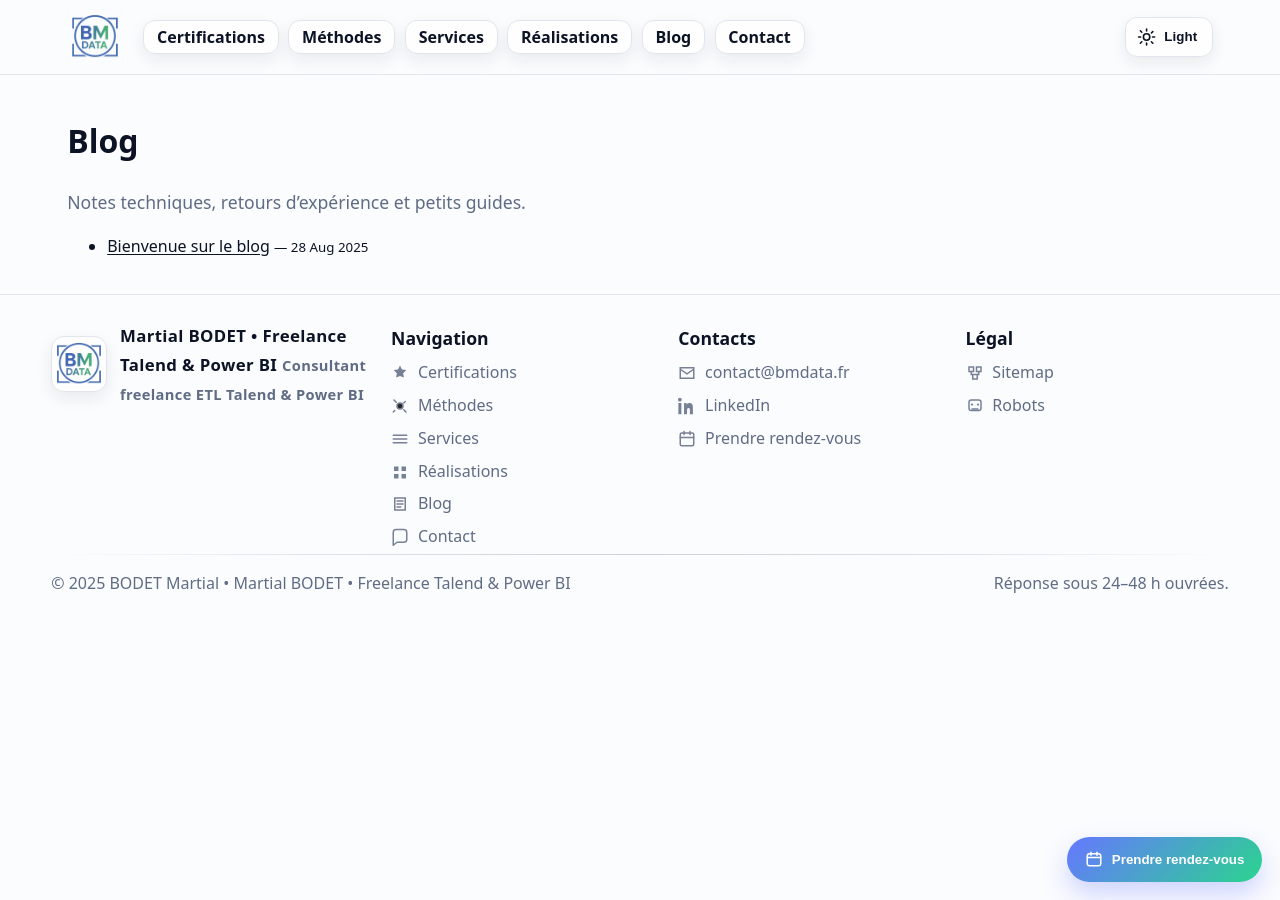
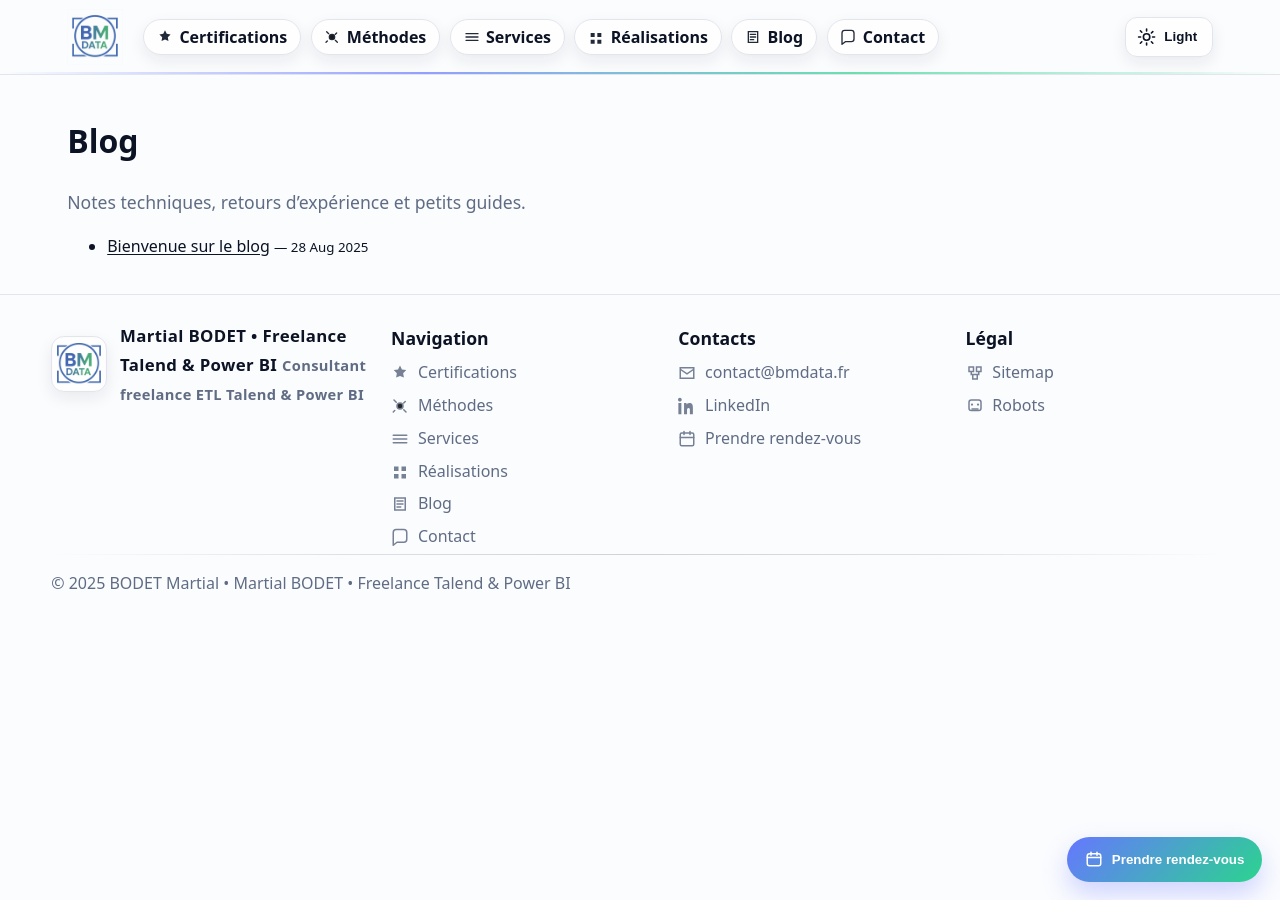
Before and after one commit to mbodetdata/mbodetdata.github.io, a Jekyll site: the page built from blog.md, in a window 1280 px wide. Built offline with Jekyll 4.4.1, drawn with Linux system fonts in a browser that asks for light colours; a script that is not in the unit is left out.

Commit message:
Maj Footer/Header

```diff
--- a/_includes/footer.html
+++ b/_includes/footer.html
@@ -95,7 +95,6 @@
 
     <div class="footer-meta">
       <p class="footer-copy">© {{ site.time | date: '%Y' }} <span itemprop="copyrightHolder">{{ site.author.name }}</span> • {{ site.title }}</p>
-      <p class="footer-note muted">Réponse sous 24–48&nbsp;h ouvrées.</p>
     </div>
   </div>
 
--- a/_includes/header.html
+++ b/_includes/header.html
@@ -29,28 +29,46 @@
       <ul class="nav-inline" role="list">
         <li>
           <a class="chip" href="{{ '/#certifications' | relative_url }}" itemprop="url"
-             aria-label="Aller à la section certifications">Certifications</a>
+             aria-label="Aller à la section certifications">
+            <svg class="ni" viewBox="0 0 24 24" aria-hidden="true"><path d="M12 2l2.6 5.3 5.8.8-4.2 4.1 1 5.8L12 15.9 6.8 18l1-5.8-4.2-4.1 5.8-.8L12 2z" fill="currentColor"/></svg>
+            Certifications
+          </a>
         </li>
         <li>
           <a class="chip" href="{{ '/#methodes' | relative_url }}" itemprop="url"
-             aria-label="Aller à la section Méthodes">Méthodes</a>
+             aria-label="Aller à la section Méthodes">
+            <svg class="ni" viewBox="0 0 24 24" aria-hidden="true"><path d="M19 6l-2 2M5 18l-2 2M12 8a4 4 0 1 0 0 8 4 4 0 0 0 0-8zm8 12-3-3M7 7 4 4" stroke="currentColor" stroke-width="2" stroke-linecap="round"/></svg>
+            Méthodes
+          </a>
         </li>
         <li>
           <a class="chip" href="{{ '/#services' | relative_url }}" itemprop="url"
-             aria-label="Aller à la section Services">Services</a>
+             aria-label="Aller à la section Services">
+            <svg class="ni" viewBox="0 0 24 24" aria-hidden="true"><path d="M3 7h18M3 12h18M3 17h18" stroke="currentColor" stroke-width="2" stroke-linecap="round"/></svg>
+            Services
+          </a>
         </li>
         <li>
           <a class="chip" href="{{ '/#realisation' | relative_url }}" itemprop="url"
-             aria-label="Aller à la section Réalisations">Réalisations</a>
+             aria-label="Aller à la section Réalisations">
+            <svg class="ni" viewBox="0 0 24 24" aria-hidden="true"><path d="M4 6h6v6H4zM14 6h6v6h-6zM4 16h6v6H4zM14 16h6v6h-6z" fill="currentColor"/></svg>
+            Réalisations
+          </a>
         </li>
         <li>
           <a class="chip" href="{{ '/blog/' | relative_url }}" itemprop="url"
              {% if page.url contains '/blog/' %}aria-current="page"{% endif %}
-             aria-label="Aller au blog">Blog</a>
+             aria-label="Aller au blog">
+            <svg class="ni" viewBox="0 0 24 24" aria-hidden="true"><path d="M5 4h14v16H5z" stroke="currentColor" stroke-width="2" fill="none"/><path d="M8 8h8M8 12h8M8 16h5" stroke="currentColor" stroke-width="2" stroke-linecap="round"/></svg>
+            Blog
+          </a>
         </li>
         <li>
           <a class="chip" href="{{ '/#contact' | relative_url }}" itemprop="url"
-             aria-label="Aller à la section Contact">Contact</a>
+             aria-label="Aller à la section Contact">
+            <svg class="ni" viewBox="0 0 24 24" aria-hidden="true"><path d="M21 15a4 4 0 0 1-4 4H8l-5 4V6a4 4 0 0 1 4-4h10a4 4 0 0 1 4 4z" fill="none" stroke="currentColor" stroke-width="2" stroke-linejoin="round"/></svg>
+            Contact
+          </a>
         </li>
         <!-- CTA supprimé : remplacé par le bouton flottant Cal.com -->
       </ul>
--- a/assets/script.js
+++ b/assets/script.js
@@ -46,6 +46,48 @@ const store = {
   const bp = mq('(min-width: 992px)');
   const onChange = () => { if (bp.matches) setState(false); };
   bp.addEventListener?.('change', onChange);
+})();
+
+/* ==================== 2.1) Header UX (shrink + active link) ==================== */
+(() => {
+  const header = document.querySelector('.site-header');
+  if (!header) return;
+
+  // Shrink on scroll
+  const onScroll = () => {
+    const sc = window.scrollY || document.documentElement.scrollTop;
+    header.classList.toggle('is-scrolled', sc > 8);
+  };
+  onScroll();
+  window.addEventListener('scroll', onScroll, { passive: true });
+
+  // Active link highlight by section in view
+  const ids = ['certifications','methodes','services','realisation','contact'];
+  const sections = ids
+    .map(id => document.getElementById(id))
+    .filter(Boolean);
+  if (!sections.length) return;
+
+  const navLinks = Array.from(document.querySelectorAll('.nav-desktop .nav-inline a'));
+  const byId = (id) => navLinks.find(a => a.getAttribute('href')?.includes('#'+id));
+
+  const setActive = (id) => {
+    navLinks.forEach(a => { a.classList.remove('is-active'); a.removeAttribute('aria-current'); });
+    const link = byId(id);
+    if (link) { link.classList.add('is-active'); link.setAttribute('aria-current','true'); }
+  };
+
+  if ('IntersectionObserver' in window) {
+    const io = new IntersectionObserver((entries) => {
+      let best = null; let bestRatio = 0;
+      for (const e of entries) {
+        if (!e.isIntersecting) continue;
+        if (e.intersectionRatio > bestRatio) { best = e.target; bestRatio = e.intersectionRatio; }
+      }
+      if (best) setActive(best.id);
+    }, { root: null, threshold: [0.35, 0.5, 0.65], rootMargin: '-10% 0px -50% 0px' });
+    sections.forEach(s => io.observe(s));
+  }
 })();
 
 /* ==================== 3) Thème (persist + système + label) ==================== */
--- a/assets/styles.css
+++ b/assets/styles.css
@@ -113,11 +113,13 @@ main{ max-width:var(--container); margin:auto; padding:clamp(1.2rem,1.5vw,2rem)
   -webkit-backdrop-filter:saturate(1.05) blur(10px);
   backdrop-filter:saturate(1.05) blur(10px);
 }
+.site-header.is-scrolled{background:color-mix(in oklab, var(--surface-0) 96%, transparent);box-shadow:0 10px 30px rgba(0,0,0,.25);border-bottom-color: color-mix(in oklab, var(--border), var(--brand) 16%);}
 .navbar{
   max-width:var(--container); margin-inline:auto;
   display:flex; align-items:center; justify-content:space-between; gap:.75rem;
   padding:.55rem 1rem;
 }
+.site-header.is-scrolled .navbar{ padding:.4rem 1rem; }
 .brand{ display:flex; align-items:center; gap:.6rem; font-weight:800; font-size:var(--step-0); color:var(--fg); text-decoration:none; letter-spacing:.02em; }
 .brand .dot{ width:.8rem; height:.8rem; border-radius:999px; background:var(--g-brand); box-shadow:0 0 0 3px color-mix(in oklab, var(--brand) 22%, transparent); }
 .nav-actions{ display:inline-flex; align-items:center; gap:.5rem; }
@@ -168,6 +170,10 @@ main{ max-width:var(--container); margin:auto; padding:clamp(1.2rem,1.5vw,2rem)
 
 .nav-desktop{ display:none; flex:1 1 auto; min-width:0; }
 .nav-inline{ display:flex; align-items:center; gap:.6rem; white-space:nowrap; list-style:none; margin:0; padding:0 .5rem; }
+.nav-inline .chip{position:relative;display:inline-flex;align-items:center;gap:.4rem;padding:.55rem .8rem;border:1px solid var(--border);border-radius:999px;background:var(--surface-1);text-decoration:none;font-weight:700;}
+.nav-inline .chip::after{content:"";position:absolute;left:12px;right:12px;bottom:6px;height:2px;background:linear-gradient(90deg, transparent, var(--brand), transparent);transform:scaleX(0);transform-origin:50% 50%;transition:transform .2s ease;}
+.nav-inline .chip:hover::after{transform:scaleX(1);}
+.nav-inline .chip.is-active{border-color:color-mix(in oklab, var(--border), var(--brand) 40%);box-shadow:0 6px 16px color-mix(in oklab, var(--brand) 24%, transparent);}
 @media (min-width:992px){
   .nav-toggle{ display:none; }
   .nav-desktop{ display:block; }
@@ -291,12 +297,12 @@ main{ max-width:var(--container); margin:auto; padding:clamp(1.2rem,1.5vw,2rem)
 @media (min-width:900px){ .certs-dots{ display:none; } }
 
 /* ===== Brand logo (header) ===== */
-.brand-logo{ height:40px; width:auto; object-fit:contain; transition: transform .25s ease, filter .25s ease; }
-@media (min-width:600px){ .brand-logo{ height:44px; } }
-@media (min-width:992px){ .brand-logo{ height:56px; } }
-.brand:hover .brand-logo{ transform: scale(1.08); filter: drop-shadow(0 0 6px color-mix(in oklab, var(--brand) 60%, transparent)); }
+.brand-logo{ height:40px; width:auto; object-fit:contain; transition: transform .25s ease, filter .25s ease; ; transition: transform .25s ease, filter .25s ease, height .2s ease; }
+@media (min-width:600px){ .brand-logo{ height:44px; ; transition: transform .25s ease, filter .25s ease, height .2s ease; } }
+@media (min-width:992px){ .brand-logo{ height:56px; ; transition: transform .25s ease, filter .25s ease, height .2s ease; } }
+.brand:hover .brand-logo{ transform: scale(1.08); filter: drop-shadow(0 0 6px color-mix(in oklab, var(--brand) 60%, transparent)); ; transition: transform .25s ease, filter .25s ease, height .2s ease; }
 @keyframes logo-pulse{ 0%,100%{ transform:scale(1); filter:drop-shadow(0 0 0 color-mix(in oklab,var(--brand) 0%, transparent)); } 50%{ transform:scale(1.05); filter:drop-shadow(0 0 10px color-mix(in oklab,var(--brand) 60%, transparent)); } }
-body.home .brand-logo{ animation: logo-pulse 3s ease-in-out infinite; }
+body.home .brand-logo{ animation: logo-pulse 3s ease-in-out infinite; ; transition: transform .25s ease, filter .25s ease, height .2s ease; }
 
 /* ========================== 8) CONTACT v2 ========================== */
 .contact-v2 .section-head{ margin-bottom:.8rem; }
@@ -455,8 +461,9 @@ body.home .brand-logo{ animation: logo-pulse 3s ease-in-out infinite; }
 }
 @media (max-width:599px){
   .site-header, .navbar{ overflow:clip; max-width:100vw; }
+.site-header.is-scrolled .navbar{ padding:.4rem 1rem; }
   .brand{ flex:1 1 auto; min-width:0; }
-  .brand-logo{ height:36px; max-width:48vw; }
+  .brand-logo{ height:36px; max-width:48vw; ; transition: transform .25s ease, filter .25s ease, height .2s ease; }
   .nav-actions{ flex:0 0 auto; }
   .theme-toggle, .nav-toggle{ max-width:44vw; }
 }
@@ -577,6 +584,22 @@ body.home .brand-logo{ animation: logo-pulse 3s ease-in-out infinite; }
 @media (max-width: 599px){
   .card{ box-shadow: 0 4px 12px rgba(0,0,0,.18); }
 }
+
+/* Header accent + chips icons */
+.site-header{ animation: header-in .24s ease-out both; }
+.site-header::after{ content:""; position:absolute; inset:auto 0 0 0; height:2px; background:linear-gradient(90deg, transparent, var(--brand), var(--brand-2), transparent); opacity:.7; }
+.site-header.is-scrolled{ -webkit-backdrop-filter:saturate(1.06) blur(14px); backdrop-filter:saturate(1.06) blur(14px); box-shadow:0 10px 30px rgba(0,0,0,.28); }
+.nav-inline .chip{ position:relative; display:inline-flex; align-items:center; gap:.4rem; padding:.55rem .8rem; border:1px solid var(--border); border-radius:999px; background:var(--surface-1); text-decoration:none; font-weight:700; }
+.nav-inline .chip::after{ content:""; position:absolute; left:12px; right:12px; bottom:6px; height:2px; background:linear-gradient(90deg, transparent, var(--brand), transparent); transform:scaleX(0); transform-origin:50% 50%; transition:transform .2s ease; }
+.nav-inline .chip:hover::after{ transform:scaleX(1); }
+.nav-inline .chip.is-active{ border-color: color-mix(in oklab, var(--border), var(--brand) 40%); box-shadow: 0 6px 16px color-mix(in oklab, var(--brand) 24%, transparent); }
+.nav-inline .chip .ni{ width:16px; height:16px; opacity:.9; }
+
+@keyframes header-in{ from{ transform:translateY(-8px); opacity:0 } to{ transform:none; opacity:1 } }
+
+/* Neon bounce logo on home */
+@keyframes neon-bounce{ 0%{ transform:translateY(0) scale(1); filter:drop-shadow(0 0 0 color-mix(in oklab,var(--brand) 0%, transparent)); } 30%{ transform:translateY(-2px) scale(1.03); filter:drop-shadow(0 0 10px color-mix(in oklab,var(--brand) 55%, transparent)); } 60%{ transform:translateY(0) scale(1.01); filter:drop-shadow(0 0 6px color-mix(in oklab,var(--brand-2) 45%, transparent)); } 100%{ transform:translateY(0) scale(1); filter:drop-shadow(0 0 0 color-mix(in oklab,var(--brand) 0%, transparent)); } }
+body.home .brand-logo{ animation: neon-bounce 3.2s ease-in-out infinite; }
 
 /* ===== Relief pack (subtil, dark & light) ===== */
 /* Texture douce d'arrière-plan (désactivable en retirant ce bloc) */
```
Also changed, not shown: other parts of _includes/header.html (+2 -0 lines).
